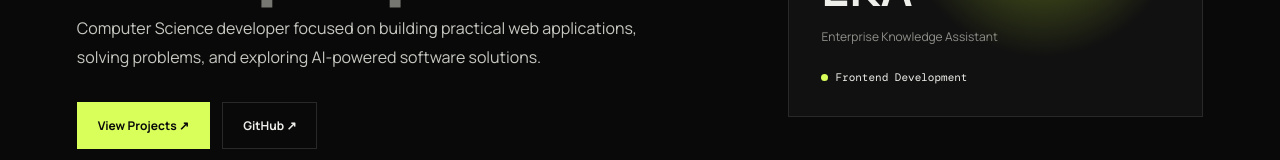
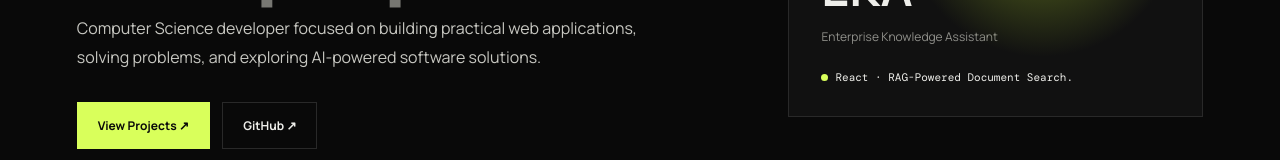
Before and after one commit to Md-Adnaan23/Portfolio, a React (Vite) app: page / in a window 1280 px wide. Shown: the part 494-654 px from the top of the page. Built offline with nearby package versions, Linux system fonts and the light colour scheme.

Commit message:
edit changes

```diff
--- a/src/components/Hero.jsx
+++ b/src/components/Hero.jsx
@@ -41,7 +41,8 @@ export default function Hero() {
 
         <div className="status">
           <span></span>
-          Frontend Development
+
+          React · RAG-Powered Document Search.
         </div>
       </div>
     </section>
```
